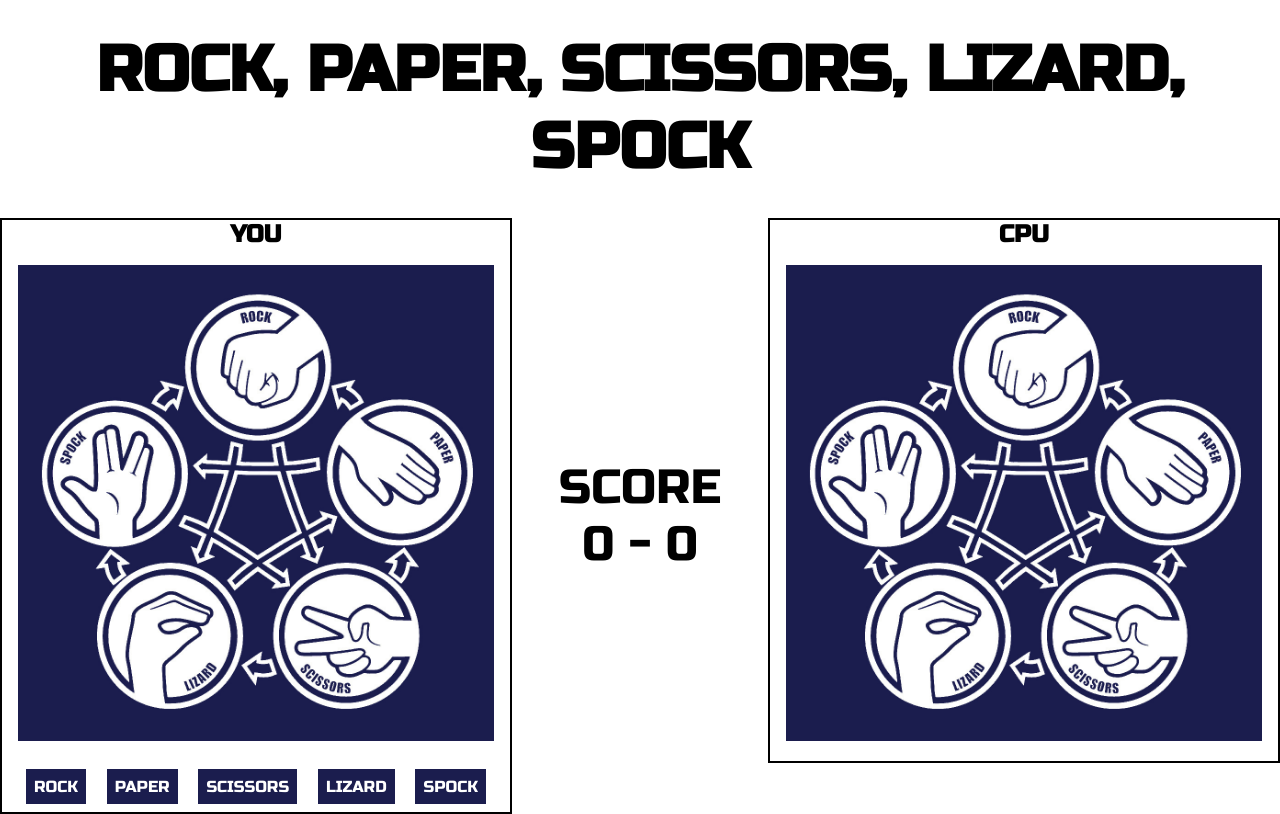
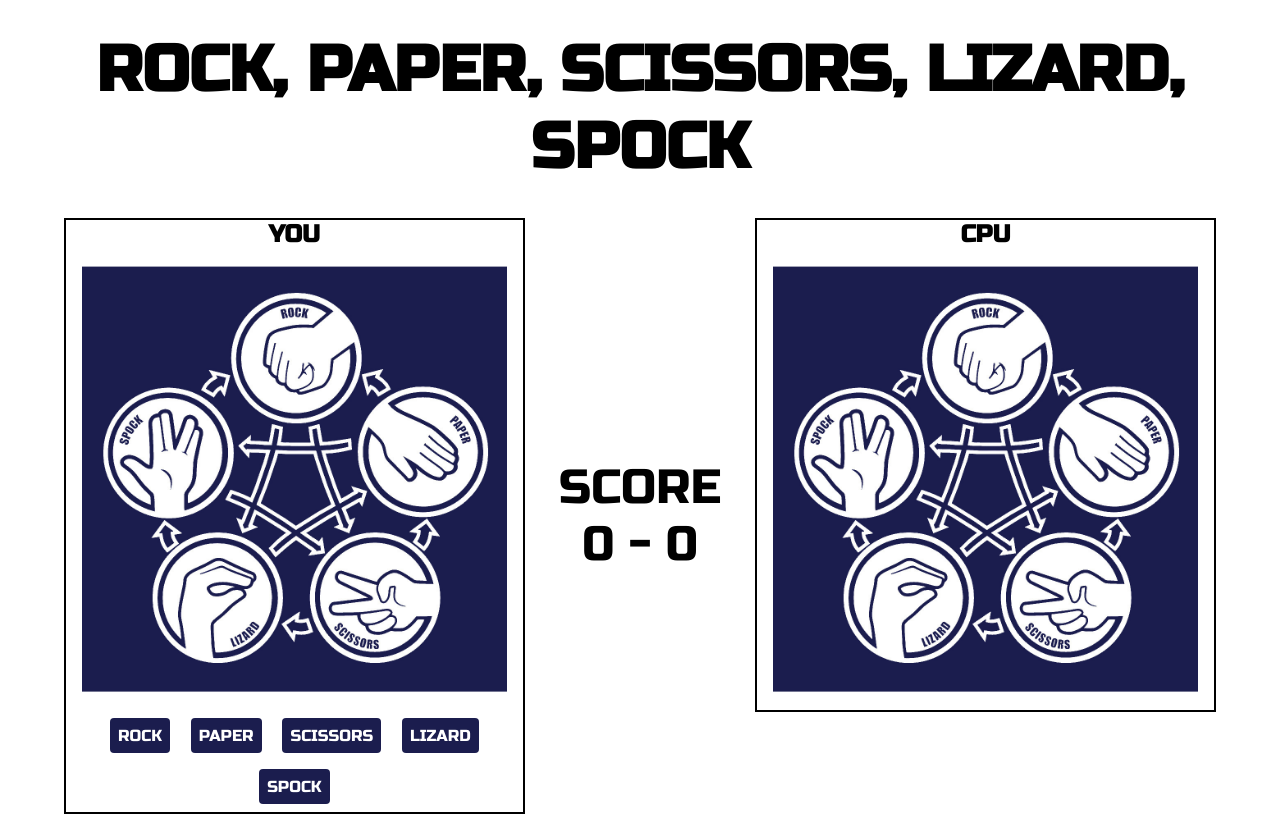
Before and after one commit to bens6477/rock-paper-scissors-lizard-spock, a plain HTML site: page index.html in a window 1280 px wide. Drawn offline with Linux system fonts and the light colour scheme.

Commit message:
Reduce width of games-area and add border-radius to buttons

```diff
--- a/assets/css/style.css
+++ b/assets/css/style.css
@@ -31,6 +31,8 @@
 
 /* style and position game area sections */
 .games-area {
+    width: 90%;
+    margin: 0 auto;
     position: relative;
 }
 
@@ -65,6 +67,7 @@
 /* style player areas */
 .selection-container img {
     width: 100%;
+    transform: translate(0%, 0.1rem);
     padding: 1rem;
 }
 
@@ -73,6 +76,7 @@
     padding: 0.5rem;
     margin: 0.5rem;
     font-size: 1rem;
+    border-radius: 0.25rem;
     color: #ffffff;
     background-color: #1b1d4e;
 }
```
Also changed, not shown: index.html (+2 -0 lines).
